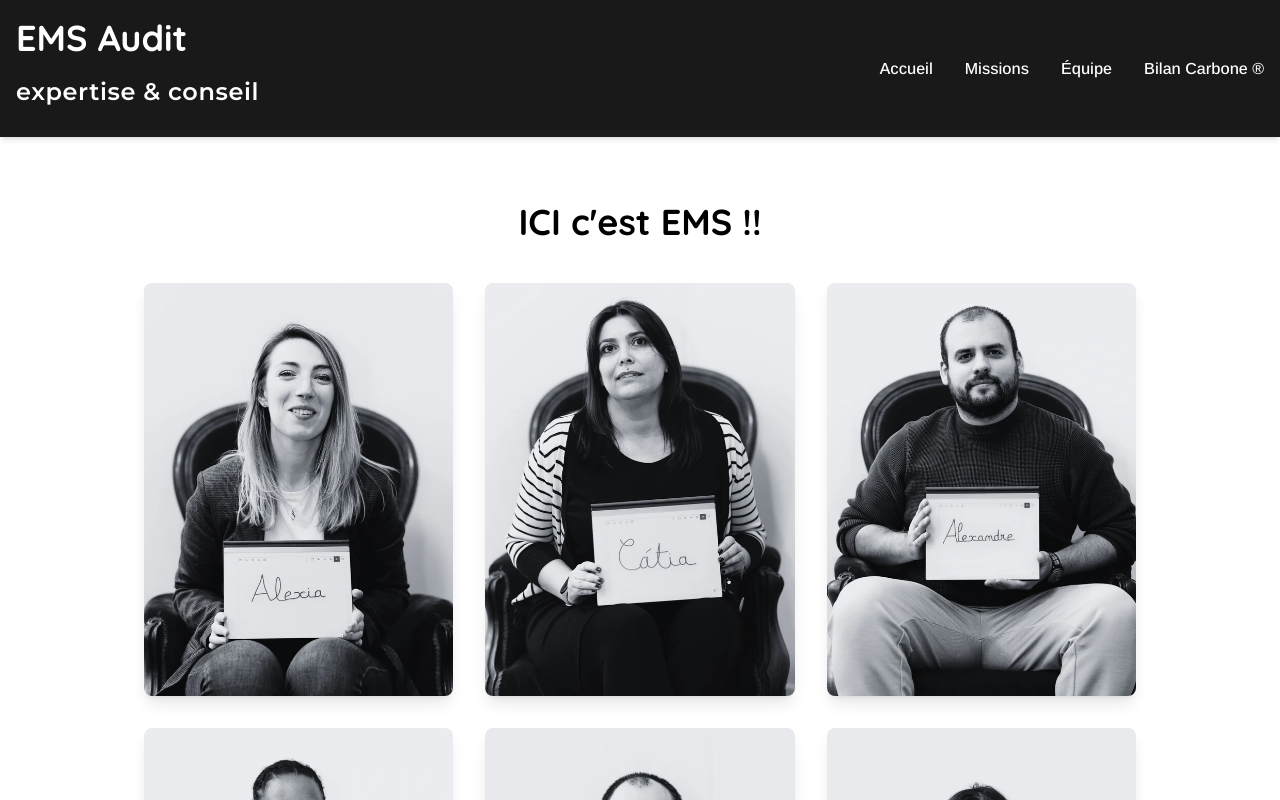
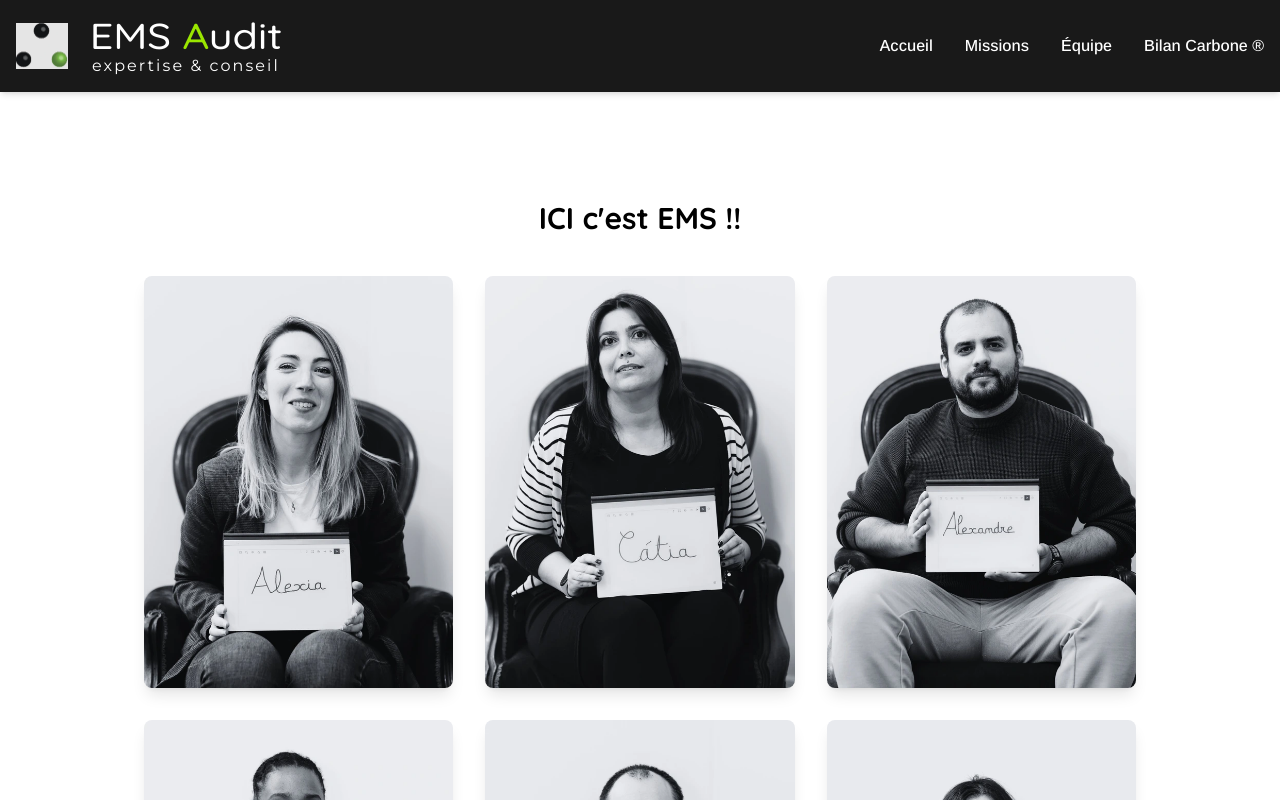
Before and after one commit to BenjiBelfort/ems-dev, a Next.js app: page /equipe in a window 1280 px wide. Shown: the top 800 px of the page. Built offline with nearby package versions, Linux system fonts and the light colour scheme.

Commit message:
ajout logo dans NavBar

```diff
--- a/app/globals.css
+++ b/app/globals.css
@@ -18,19 +18,12 @@ body {
 
 /* Titres principaux : Quicksand */
 h1 {
-  font-family: var(--font-title-main), sans-serif;
-  font-size: 2.25rem; /* text-4xl */
-  font-weight: 700;
-  line-height: 1.2;
-  margin-bottom: 1rem;
+  font-family: var(--font-title-main), sans-serif; /* text-4xl */
 }
 
 /* Titres secondaires : Montserrat */
 h2 {
   font-family: var(--font-title-secondary), sans-serif;
-  font-size: 1.5rem; /* text-2xl */
-  font-weight: 600;
-  margin-bottom: 0.75rem;
 }
 
 /* Paragraphe : Arimo */
--- a/components/Navbar.tsx
+++ b/components/Navbar.tsx
@@ -3,6 +3,7 @@
 import { useEffect, useState } from "react";
 import { usePathname } from "next/navigation";
 import Link from "next/link";
+import Image from "next/image";
 
 export default function Navbar() {
   const pathname = usePathname();
@@ -57,11 +58,20 @@ export default function Navbar() {
         <Link
           href="/"
           onClick={handleScrollToTop}
-          className="flex flex-col leading-tight text-white no-underline group"
+          className="flex flex-row items-center leading-tight text-white no-underline group"
         >
+            {/* Logo desktop uniquement */}
+        <Image
+          src="/images/logo.webp" // adapte le chemin à ton logo
+          alt="Logo EMS Audit"
+          width={52} // adapte la taille à ton design
+          height={52}
+          className="mr-6 hidden lg:block"
+          priority
+        />
           <span>
-            <h1 className="text-2xl font-bold group-hover:underline">EMS Audit</h1>
-            <h2 className="text-sm font-light tracking-wide">expertise & conseil</h2>
+            <h1 className="text-center text-4xl font-medium scale-x-115">EMS <span className="text-lime-400">A</span>udit</h1>
+            <h2 className="tracking-[.13em]">expertise & conseil</h2>
           </span>
         </Link>
 
```
Also changed, not shown: public/images/logo.webp (added).
